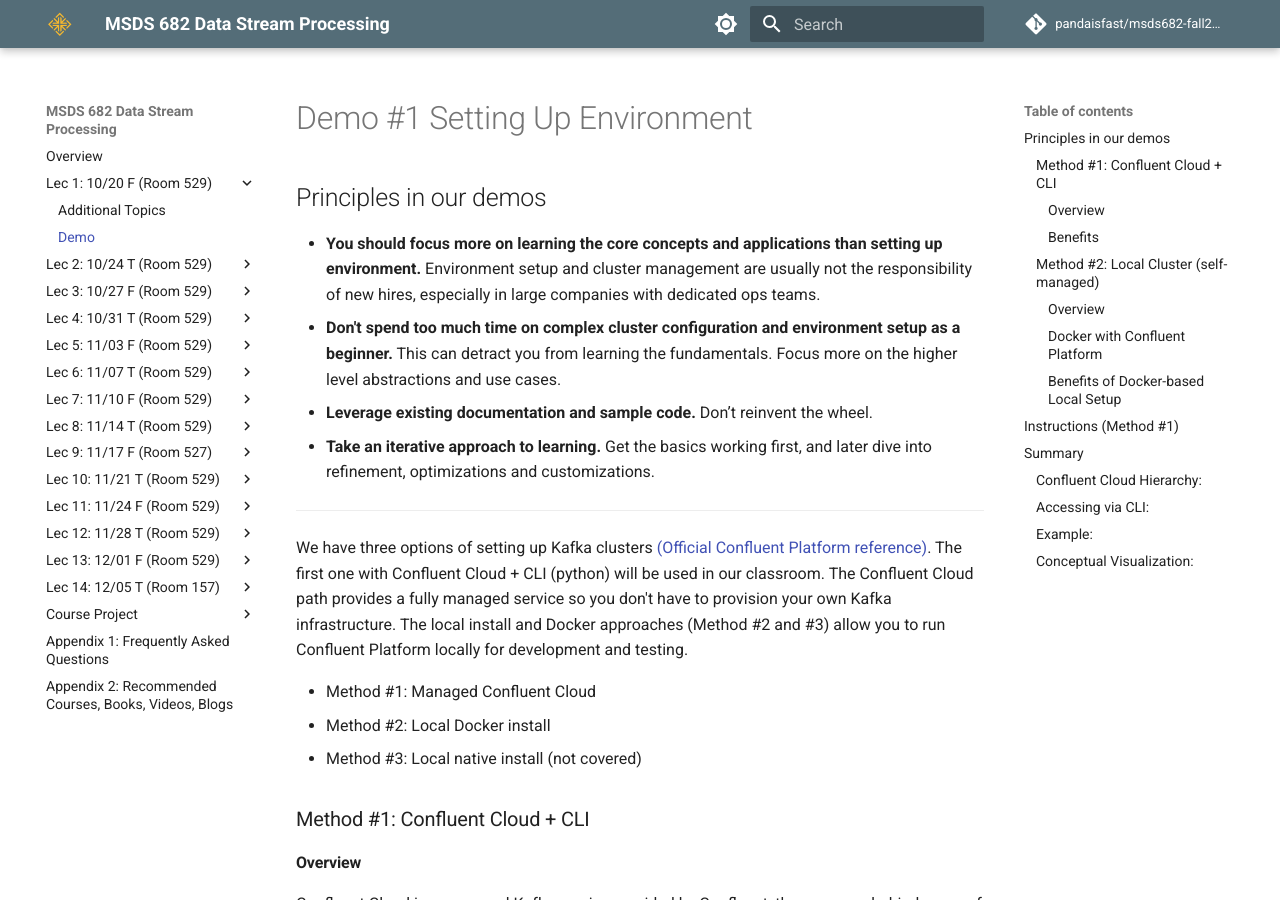
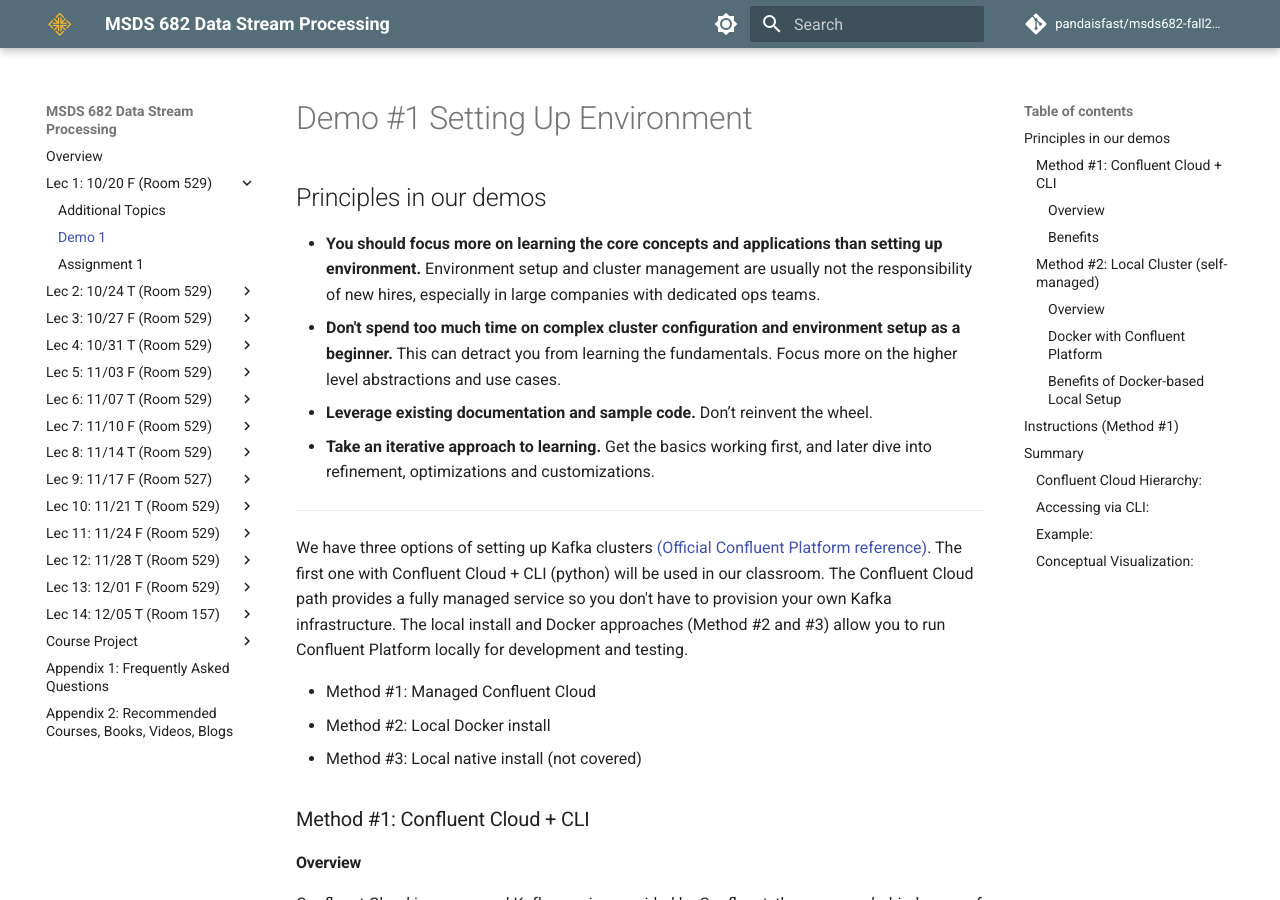
Before and after one commit to pandaisfast/msds682-fall2023-data-streaming, an MkDocs documentation site: the page built from docs/lec1/demo_or_exercise.md, in a window 1280 px wide and 900 px high. Built offline with MkDocs 1.6.1 and Material for MkDocs 9.7.7, drawn with Linux system fonts in a browser that asks for light colours; comment, search, counter and statistics services are not loaded; some of the changed lines change nothing that is shown.

Commit message:
Update mkdocs.yml

```diff
--- a/mkdocs.yml
+++ b/mkdocs.yml
@@ -136,16 +136,21 @@
   - "Lec 1: 10/20 F (Room 529)":
     - lec1/index.md
     - "Additional Topics": lec1/1.1.md
-    - "Demo": lec1/demo_or_exercise.md
+    - "Demo 1": lec1/demo_or_exercise.md
+    - "Assignment 1": lec1/assignment.md
 
   - "Lec 2: 10/24 T (Room 529)":
     - lec2/index.md
     - "Additional Topics": lec2/2.1.md
-    - "Demo": lec2/demo_or_exercise.md
+    - "Demo 2A": lec2/demo_or_exercise.md
+    - "Demo 2B": lec2/demo_or_exercise_2.md
 
   - "Lec 3: 10/27 F (Room 529)":
     - lec3/index.md
     - "Additional Topics": lec3/3.1.md
+    - "Demo 3A": lec3/demo_or_exercise.md
+    - "Demo 3B": lec3/demo_or_exercise_2.md
+    - "Assignment 2": lec3/assignment.md
 
   - "Lec 4: 10/31 T (Room 529)":
     - lec4/index.md
```
